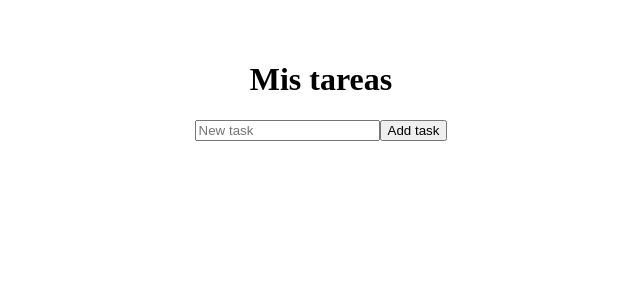
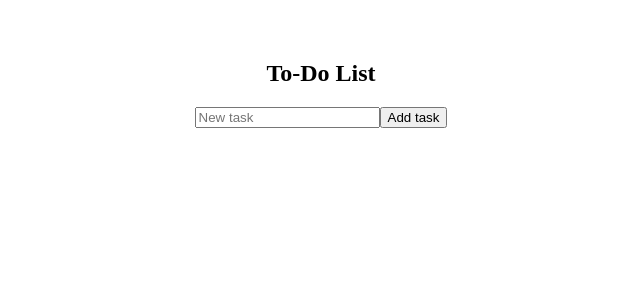
Before and after one commit to orojdz/M6_UF4, a React (Vite) app in the folder llista-tasques/: page / in a window 1280 px wide. Shown: the top 300 px of the page, without its empty margins (319-959 px from the left). Built offline with nearby package versions, Linux system fonts and the light colour scheme.

Commit message:
Component llistaTasques

```diff
--- a/llista-tasques/src/components/LlistaTasques/LlistatTasques.jsx
+++ b/llista-tasques/src/components/LlistaTasques/LlistatTasques.jsx
@@ -8,10 +8,12 @@ export function LlistatTasques() {
 
     const afegirTasca = (tasca) => {
       const tasquesActuals = tasques
+      if (tasca.text.trim() !== "") {
         setTasques([
           ...tasques,
           {id: tasquesActuals.length, text: tasca.text, completada: false}
         ])
+      }
     };
 
     const eliminarTasca = id => {
@@ -33,7 +35,8 @@ export function LlistatTasques() {
 
     return(
       <>
-        <h1>Mis tareas</h1>
+      <div className="llistaTascas">
+          <h2>To-Do List</h2>
           <FormulariTasques
             funcAfegirTasca={afegirTasca}
           />
@@ -49,6 +52,7 @@ export function LlistatTasques() {
             ))
             }
           </div>
+      </div>
       </>
     );
 }
```
Lines whose indentation alone changed are shown as unchanged.
